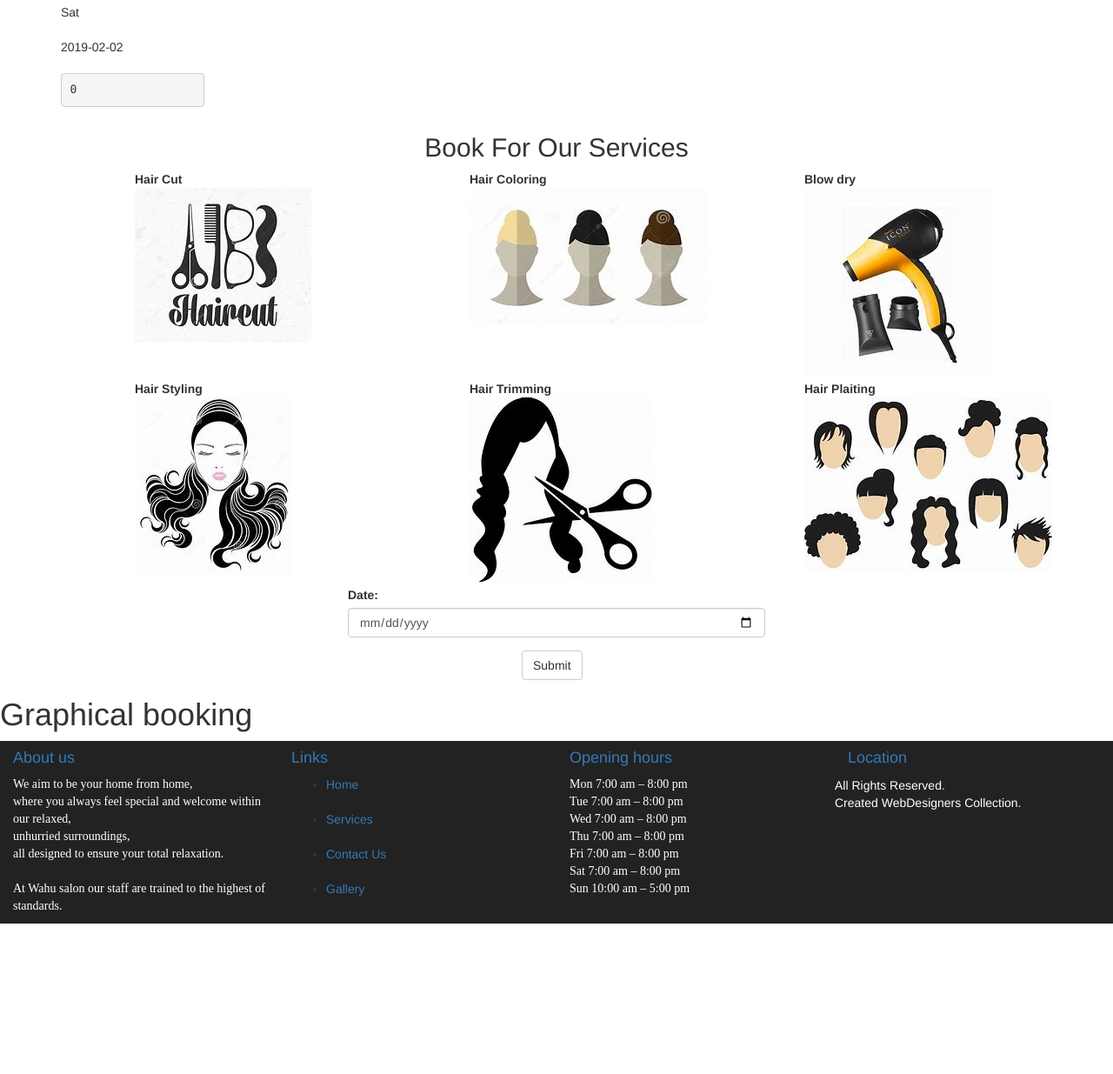
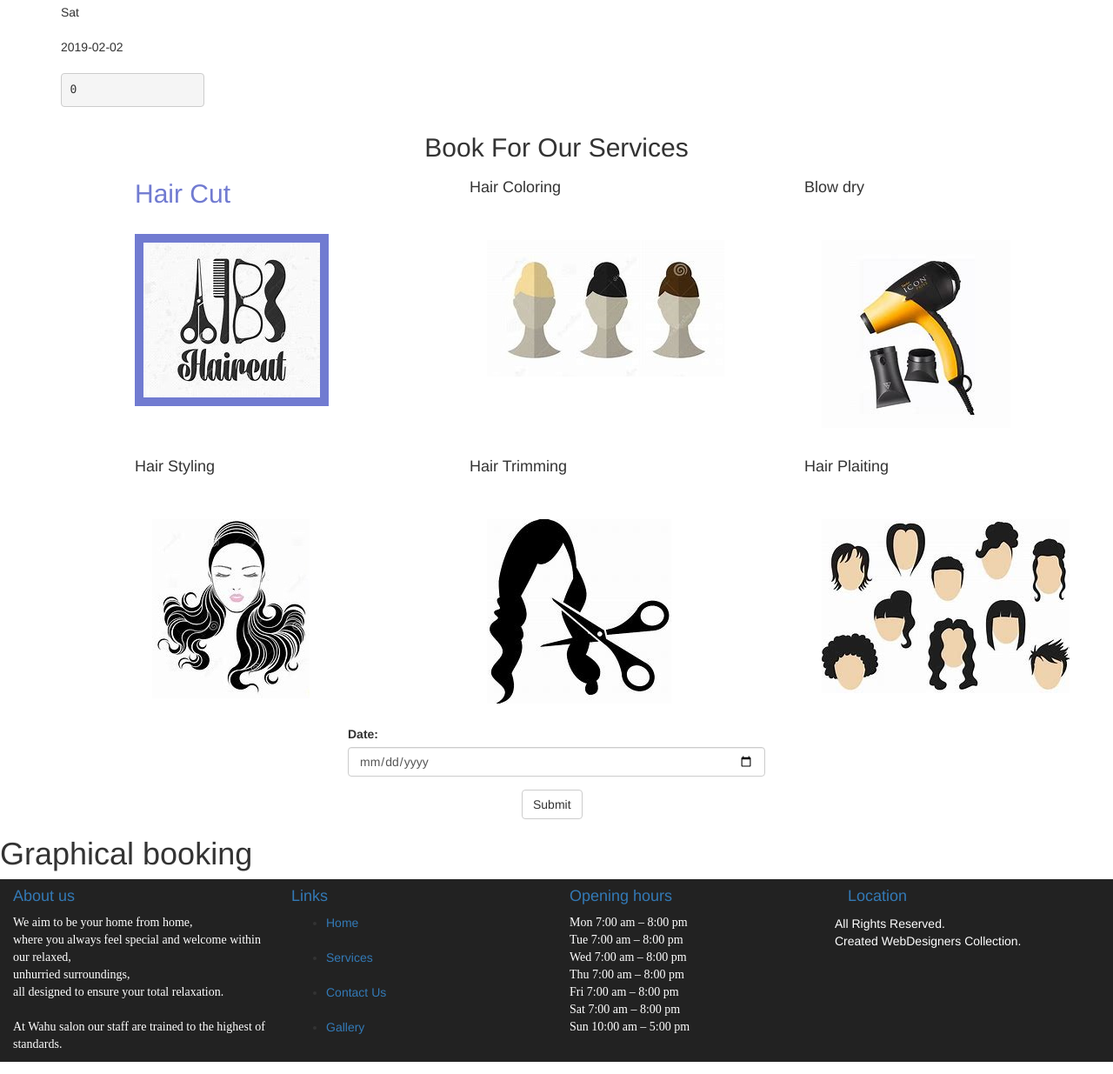
Before and after one commit to KorirC/salon, a CodeIgniter app: page /form/makebook in a window 1280 px wide. Shown: the part 261-1496 px from the top of the page at 87% size. Before the commit the page ends 1323 px from the top, so only its background shows below. Run offline with CodeIgniter, Linux system fonts and the light colour scheme; data that the repository does not hold is empty; some libraries are stand-ins or nearby versions; some web fonts are replaced.

Commit message:
the booking page

```diff
--- a/application/config/autoload.php
+++ b/application/config/autoload.php
@@ -132,4 +132,4 @@ $autoload['language'] = array();
 |
 |	$autoload['model'] = array('first_model' => 'first');
 */
-$autoload['model'] = array('Client_model','Booking_model','Stylist_model','Admbookings','Admstylists','Earning_model');
+$autoload['model'] = array('Client_model','Booking_model','Stylist_model','Admbookings','Admstylists','Earning_model','Feedback_model');
--- a/application/config/routes.php
+++ b/application/config/routes.php
@@ -67,7 +67,7 @@ $route['admin']='admin';
 $route['admin_bookings']='checkbookings/index';
 $route['filter_by_date']='checkbookings/filter_by_date';
 //feedback page
-$route['feedback']='adminfeedback/index';
+$route['feedback']='feedback_controller/enter_feedback';
 
 // $route['forms/admin_bookings']='forms/admin_bookings';
 
--- a/application/controllers/Booking.php
+++ b/application/controllers/Booking.php
@@ -51,12 +51,6 @@ class Booking extends CI_Controller {
         $this->load->view('forms/booking',$msg);
         $this->load->view('templates/footer');
     }
-
-    // public function display_count(){
-    //     $this->Booking_model->countbookings();
-    //     $this->client_appointment();
-    // }
-
     //function to get booking from today and six more days
     public function get_next_booking(){
         $booking=array();
--- a/application/controllers/Client.php
+++ b/application/controllers/Client.php
@@ -9,14 +9,14 @@ public function register_client(){
     $gender=$this->input->post('gender');
     $email=$this->input->post('email');
     $phone=$this->input->post('phoneno');
-    $level=$this->input->post('level');
+    // $level=$this->input->post('level');
     $password=$this->input->post('pwd');
     $comfirm_password=$this->input->post('cpwd');
 
     if($password===$comfirm_password){
         $count=$this->Client_model->check_exist($id);
         if($count<1){
-         $this->Client_model->insert_client($id,$name,$gender,$email,$phone,$level,$password);
+         $this->Client_model->insert_client($id,$name,$gender,$email,$phone,$password);
          $this->login();
         }else{
 
@@ -89,7 +89,7 @@ public function register_client(){
             }
         }else{
             echo $this->session->set_flashdata('msg','Username or Password is Wrong');
-            // redirect('login');
+            redirect('login');
         }
 
     }
--- a/application/models/Booking_model.php
+++ b/application/models/Booking_model.php
@@ -25,16 +25,4 @@ class Booking_model extends CI_Model{
         return $result;
     }
 
-
-
-   public function countbookings(){
-       $date=date('d');
-       $count=0;
-       for($i=1;$i<=$date;$i++){
-           $datepick=date('d'.$i);
-           $count+=$this->get_count($datepick);
-       }
-       return $count;
-   }
-
 }
--- a/application/models/Client_model.php
+++ b/application/models/Client_model.php
@@ -2,14 +2,14 @@
 class Client_model extends CI_Model{
 
     //function to insert the client
-    public function insert_client($id,$name,$gender,$email,$phone,$level,$password){
+    public function insert_client($id,$name,$gender,$email,$phone,$password){
         $data=array(
             'id'=>$id,
             'name'=>$name,
             'gender'=>$gender,
             'email'=>$email,
             'phone_number'=>$phone,
-            'user_level'=>$level,
+            'user_level'=>"2",
             'password'=>$password
         );
  return $this->db->insert('client_table',$data);
--- a/application/models/Feedback_model.php
+++ b/application/models/Feedback_model.php
@@ -0,0 +1,24 @@
+<?php
+class Feedback_model extends CI_Model{
+// function to enter message
+public function enter_message($id,$message){
+    $client=$this->get_user($id);
+    $data=array(
+        'id'=>"$id",
+        'name'=>$client['name'],
+        'phone_number'=>$client['phone_number'],
+        'message'=>$message
+    );
+    return $this->db->insert('feedback_table',$data);
+}
+//get user by id
+private function get_user($id){
+
+    $query=$this->db->get_where('client_table',array('id'=>$id));
+    $result=$query->row_array();
+    return $result;
+}
+
+}
+
+?>
--- a/application/views/forms/booking.php
+++ b/application/views/forms/booking.php
@@ -17,10 +17,26 @@
 }
 
 /* CHECKED STYLES */
-[type=radio]:checked + img {
+/* [type=radio]:checked + img {
   border: 1px solid black;
+  background-color:red;
   outline-style: solid;
   outline-color: coral;
+} */
+.radioButton input:checked ~ .image_option{
+  background-color:#717bd1 !important;
+  color:#717bd1 !important;
+  font-size:20px;
+  padding:10px;
+ }
+
+ .radioButton input:checked ~ .input_text{
+  color:#717bd1 !important;
+  font-size:30px;
+ }
+
+.image_option{
+  padding:20px;
 }
 </style>
 </head>
@@ -31,7 +47,7 @@
 $days=$bookings[0];
 $counts=$bookings[1];
  for($i=0;$i<sizeof($days);$i++){
-  echo "<div class='col-md-2'><div>".date("D",strtotime($days[$i]))."</div><br>".$days[$i]."<div><br><pre>".$counts[$i]."<br></div></div>";
+  echo "<div class='col-md-2'><div class=>".date("D",strtotime($days[$i]))."</div><br>".$days[$i]."<div><br><pre>".$counts[$i]."<br></div></div>";
  }
 ?>
 </div>
@@ -52,21 +68,21 @@ if(isset($message)){
 <!-- 1st row -->
 <div class="row" style="margin-left:140px;">
 <div class="col-md-4">
-<label>
-      <input type="radio" name="service" value="Hair cut" checked>Hair Cut<br>
-      <img src="assets/img/haircut.jpg">
+<label class="radioButton">
+      <input  type="radio" name="service" value="Hair cut" checked><h4 class="input_text">Hair Cut</h4><br>
+      <img class="image_option" src="assets/img/haircut.jpg">
     </label>
 </div>
 <div class="col-md-4">
-<label>
-      <input type="radio" name="service" value="Hair Coloring">Hair Coloring<br>
-      <img src="assets/img/coloring2.jpg">
+<label class="radioButton">
+      <input type="radio" name="service" value="Hair Coloring"><h4 class="input_text">Hair Coloring</h4><br>
+      <img class="image_option" src="assets/img/coloring2.jpg">
     </label>
 </div>
 <div class="col-md-4">
-<label>
-      <input type="radio" name="service" value="Blow dry">Blow dry<br>
-      <img src="assets/img/Blowdry2(2).jpg">
+<label class="radioButton">
+      <input type="radio" name="service" value="Blow dry"><h4 class="input_text">Blow dry</h4><br>
+      <img class="image_option" src="assets/img/Blowdry2(2).jpg">
     </label>
 </div>
 </div>
@@ -74,21 +90,21 @@ if(isset($message)){
 <!-- 2nd row -->
 <div class="row" style="margin-left:140px;">
 <div class="col-md-4" >
-<label>
-      <input type="radio" name="service" value="Hair styling">Hair Styling<br>
-      <img src="assets/img/hairstyling2.jpg">
+<label class="radioButton">
+      <input type="radio" name="service" value="Hair styling"><h4 class="input_text">Hair Styling</h4><br>
+      <img class="image_option" src="assets/img/hairstyling2.jpg">
     </label>
 </div>
 <div class="col-md-4">
-<label>
-      <input type="radio" name="service" value="Hair trimming">Hair Trimming<br>
-      <img src="assets/img/hairtrim.jpg">
+<label class="radioButton">
+      <input type="radio" name="service" value="Hair trimming"><h4 class="input_text">Hair Trimming</h4><br>
+      <img class="image_option" src="assets/img/hairtrim.jpg">
     </label>
 </div>
 <div class="col-md-4">
-<label>
-      <input type="radio" name="service" value="Hair plaiting">Hair Plaiting<br>
-      <img src="assets/img/plaiting.jpg">
+<label class="radioButton">
+      <input type="radio" name="service" value="Hair plaiting"><h4 class="input_text">Hair Plaiting</h4><br>
+      <img class="image_option" src="assets/img/plaiting.jpg">
     </label>
 </div>
 </div>
--- a/application/views/forms/register.php
+++ b/application/views/forms/register.php
@@ -59,13 +59,13 @@ if(isset($message)){
       <label for="phoneno">Phone number:</label>
       <input type="int" class="form-control" name="phoneno" placeholder="Enter Phone number">
     </div>
-    <div class="form-group">
+    <!-- <div class="form-group">
     <select name="level">
         <option value="1" >Admin</option>
         <option value="2" >Client</option>
     </select>
 
-    </div>
+    </div> -->
 
      <div class="form-group">
     <label for="pwd">Password:</label>
--- a/application/views/templates/topmenu.php
+++ b/application/views/templates/topmenu.php
@@ -6,7 +6,7 @@
 <li ><a class="button_well" href="<?php echo base_url();?>admin_bookings"><span class="glyphicon glyphicon-list-alt"><div>Booking</div> </a></li>
 <li><a  class="button_well"href="<?php echo base_url();?>earnings"><span class="glyphicon glyphicon-stats"> <div>Earnings</div></a></li>
 <li><a  class="button_well" href="<?php echo base_url();?>admin_stylists"><span class="glyphicon glyphicon-user"><div>Stylist</div></a></li>
-
+<li><a  class="button_well" href="<?php echo base_url();?>admin_stylists"><span class="	glyphicon glyphicon-list"><div>Feedback</div></a></li>
 </ul>
 
 </div>
--- a/assets/css/home.css
+++ b/assets/css/home.css
@@ -63,9 +63,15 @@
       border-radius: 20px;
 }
 .container_home{
-    /* background-image: url( ../img/salon.jpg);
-    background-repeat: repeat-y; */
-    background-color: rgba(130, 151, 172, 0.336);
+    background-image: url("../img/salon.jpg");
+    min-height: 380px;
+    color:brown;
+    /* Center and scale the image nicely */
+    background-position: center;
+    background-repeat: no-repeat;
+    background-size: cover;
+    position: relative;
+    /* background-color: rgba(130, 151, 172, 0.336); */
 }
 .form-group-register{
    margin-left: 30px;
```
Also changed, not shown: application/controllers/Adminfeedback.php (deleted, +0 -12 lines), application/controllers/Feedback_controller.php (added, +39 -0 lines), application/views/forms/feedback.php (+22 -3 lines), application/views/pages/home.php (+13 -30 lines), application/views/service.php (line endings or trailing spaces), assets/img/salonoutlay.jpg (added).
